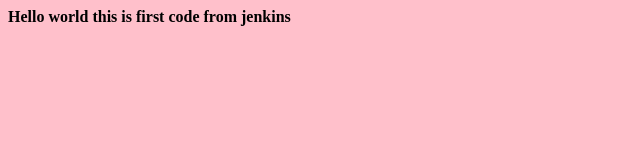
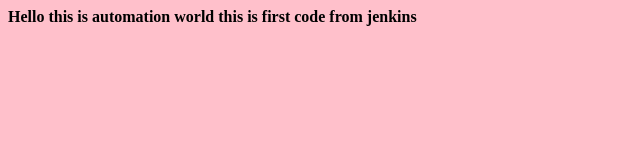
Before and after one commit to sawankumar-tak-au7/devopsdemo, a plain HTML site: page index.html in a window 1280 px wide. Shown: the whole page, without its empty margins (0-640 px from the left). Drawn offline with Linux system fonts and the light colour scheme.

Commit message:
automation

```diff
--- a/index.html
+++ b/index.html
@@ -1,5 +1,5 @@
 <html>
 	<body bgcolor="pink">
-		<h4>Hello world this is first code from jenkins<h4>
+		<h4>Hello this is automation  world this is first code from jenkins<h4>
 		</body>
 	</html>
```
